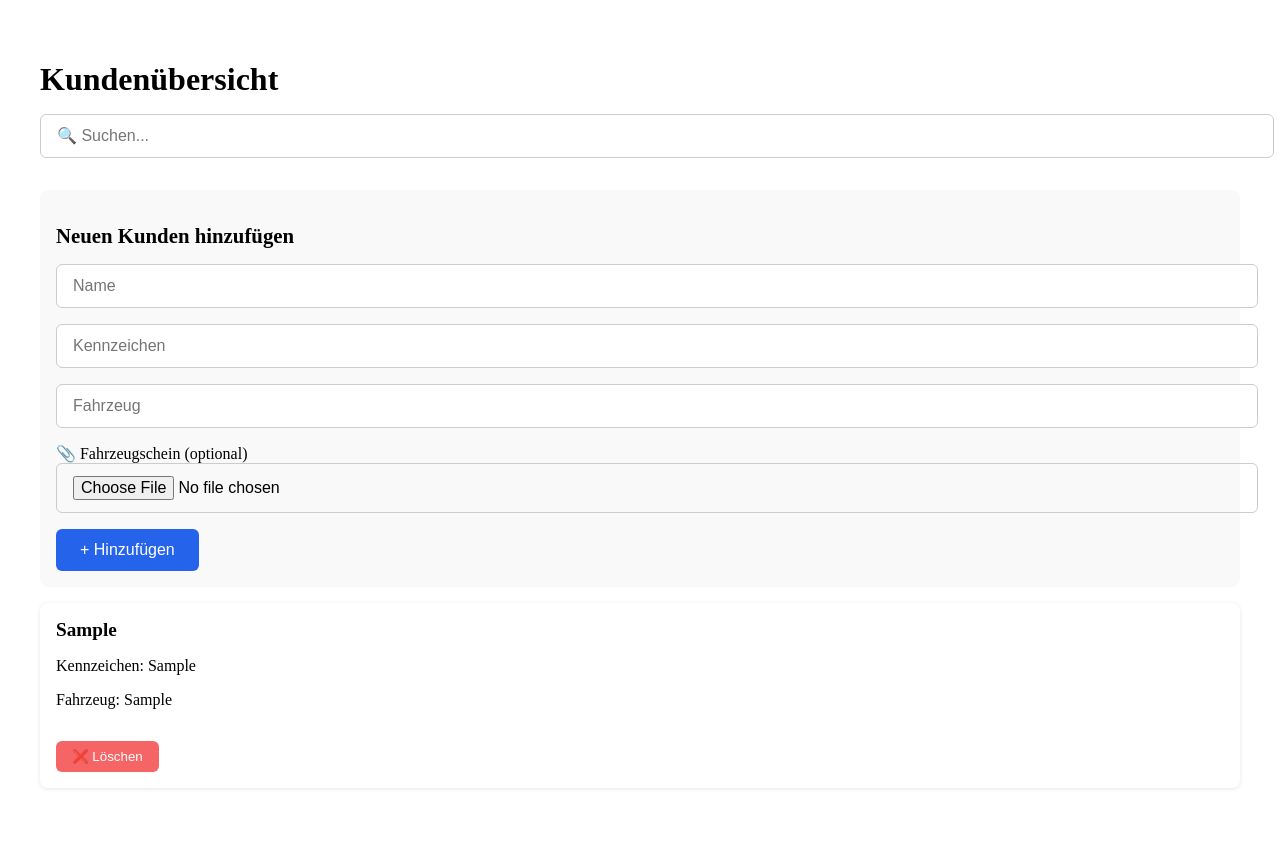
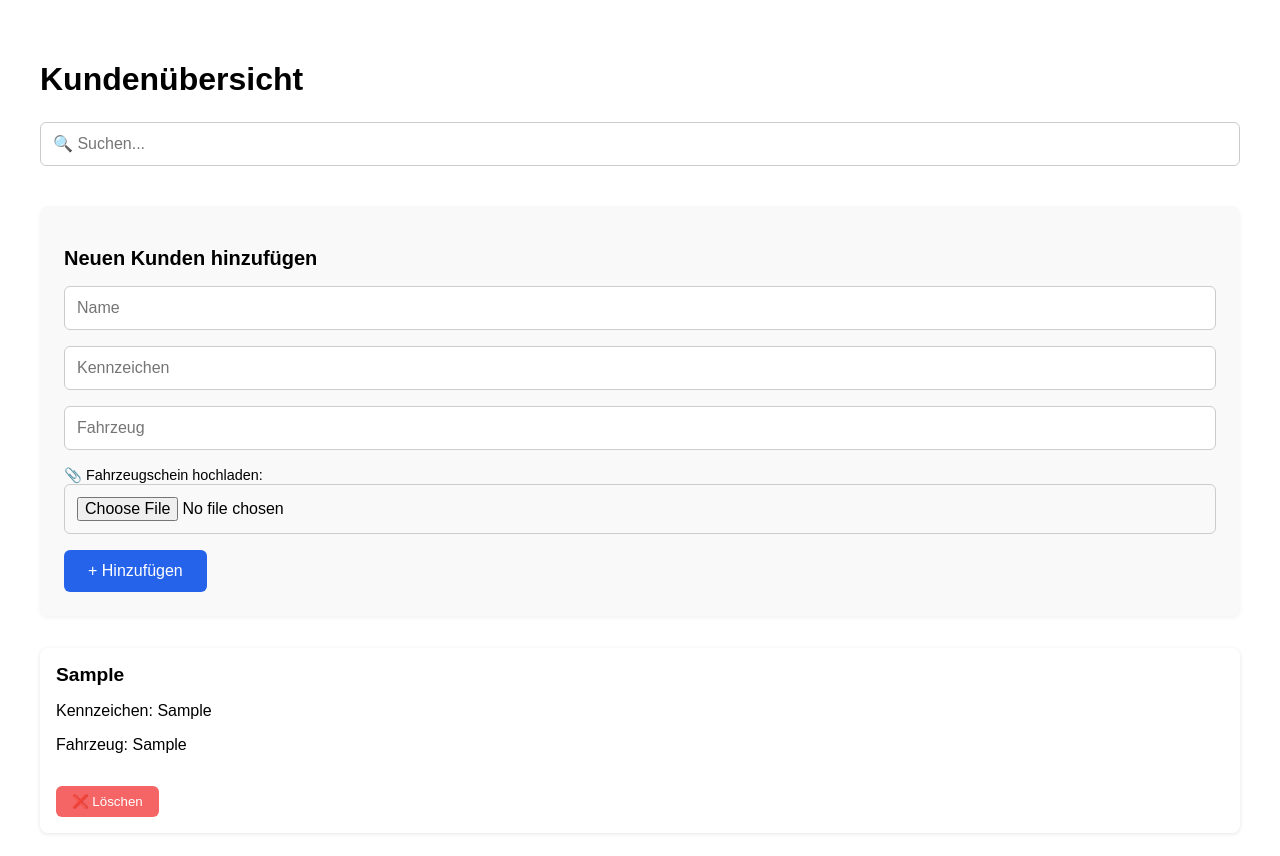
Before and after one commit to Mcan4250-creator/autopilot-crm, a Next.js app: page /kunden in a window 1280 px wide. Both pictures are taken after typing "Sample", "Sample", "Sample" into the empty fields and a click on the button "+ Hinzufügen". Shown: the top 856 px of the page. Before the commit the page ends 828 px from the top, so only its background shows below. Built offline with nearby package versions, Linux system fonts and the light colour scheme.

Commit message:
Update kunden.js

```diff
--- a/pages/kunden.js
+++ b/pages/kunden.js
@@ -1,70 +1,91 @@
-
 import { useState } from "react";
 
-export default function Kunden() { const [customers, setCustomers] = useState([]); const [search, setSearch] = useState(""); const [name, setName] = useState(""); const [license, setLicense] = useState(""); const [car, setCar] = useState(""); const [image, setImage] = useState(null);
+export default function Kunden() {
+  const [customers, setCustomers] = useState([]);
+  const [name, setName] = useState("");
+  const [license, setLicense] = useState("");
+  const [car, setCar] = useState("");
+  const [image, setImage] = useState(null);
+  const [search, setSearch] = useState("");
 
-const handleAddCustomer = () => { if (!name || !license || !car) return; const newCustomer = { name, license, car, image: image ? URL.createObjectURL(image) : null }; setCustomers([...customers, newCustomer]); setName(""); setLicense(""); setCar(""); setImage(null); };
+  const handleAddCustomer = () => {
+    if (!name || !license || !car) return;
 
-const handleFileChange = (e) => { setImage(e.target.files[0]); };
+    const newCustomer = {
+      name,
+      license,
+      car,
+      image: image ? URL.createObjectURL(image) : null,
+    };
+    setCustomers([newCustomer, ...customers]);
+    setName("");
+    setLicense("");
+    setCar("");
+    setImage(null);
+  };
 
-const handleDeleteCustomer = (index) => { const updated = [...customers]; updated.splice(index, 1); setCustomers(updated); };
+  const handleDeleteCustomer = (index) => {
+    const updated = [...customers];
+    updated.splice(index, 1);
+    setCustomers(updated);
+  };
 
-const filteredCustomers = customers.filter((c) => c.name.toLowerCase().includes(search.toLowerCase()) || c.license.toLowerCase().includes(search.toLowerCase()) || c.car.toLowerCase().includes(search.toLowerCase()) );
+  const filteredCustomers = customers.filter((c) =>
+    c.name.toLowerCase().includes(search.toLowerCase())
+  );
 
-return ( <div style={{ padding: "2rem" }}> <h1 style={{ fontSize: "2rem", fontWeight: "bold", marginBottom: "1rem" }}>Kundenübersicht</h1>
+  return (
+    <div style={{ padding: "2rem", fontFamily: "Arial, sans-serif" }}>
+      <h1 style={{ fontSize: "2rem", fontWeight: "bold", marginBottom: "1.5rem" }}>
+        Kundenübersicht
+      </h1>
 
       <input
         type="text"
         placeholder="🔍 Suchen..."
         value={search}
         onChange={(e) => setSearch(e.target.value)}
-    style={inputStyle}
+        style={styles.input}
       />
 
-  <div style={formContainer}>
-    <h2 style={{ fontSize: "1.3rem", fontWeight: "bold", marginBottom: "1rem" }}>Neuen Kunden hinzufügen</h2>
-
+      <div style={styles.card}>
+        <h2 style={styles.cardTitle}>Neuen Kunden hinzufügen</h2>
         <input
           type="text"
           placeholder="Name"
           value={name}
           onChange={(e) => setName(e.target.value)}
-      style={inputStyle}
+          style={styles.input}
         />
-
         <input
           type="text"
           placeholder="Kennzeichen"
           value={license}
           onChange={(e) => setLicense(e.target.value)}
-      style={inputStyle}
+          style={styles.input}
         />
-
         <input
           type="text"
           placeholder="Fahrzeug"
           value={car}
           onChange={(e) => setCar(e.target.value)}
-      style={inputStyle}
+          style={styles.input}
         />
-
-    <label style={{ fontWeight: "500", marginBottom: "0.5rem" }}>📎 Fahrzeugschein (optional)</label>
-    <input type="file" onChange={handleFileChange} style={inputStyle} />
-
-    <button onClick={handleAddCustomer} style={buttonStyle}>+ Hinzufügen</button>
+        <label style={{ fontSize: "0.9rem", marginBottom: "0.5rem" }}>
+          📎 Fahrzeugschein hochladen:
+        </label>
+        <input
+          type="file"
+          onChange={(e) => setImage(e.target.files[0])}
+          style={styles.input}
+        />
+        <button onClick={handleAddCustomer} style={styles.button}>
+          + Hinzufügen
+        </button>
       </div>
 
       {filteredCustomers.map((c, index) => (
-    <div
-      key={index}
-      style={{
-        background: "#fff",
-        padding: "1rem",
-        borderRadius: "8px",
-        boxShadow: "0 1px 4px rgba(0,0,0,0.1)",
-        marginTop: "1rem",
-      }}
-    >
+        <div key={index} style={styles.customerCard}>
           <strong style={{ fontSize: "1.2rem" }}>{c.name}</strong>
           <p>Kennzeichen: {c.license}</p>
           <p>Fahrzeug: {c.car}</p>
@@ -72,17 +93,41 @@ return ( <div style={{ padding: "2rem" }}> <h1 style={{ fontSize: "2rem", fontWe
             <img
               src={c.image}
               alt="Fahrzeugschein"
-          style={{
-            maxWidth: "300px",
-            marginTop: "0.5rem",
-            borderRadius: "6px",
-          }}
+              style={{ maxWidth: "300px", borderRadius: "6px", marginTop: "0.5rem" }}
             />
           )}
-
           <button
             onClick={() => handleDeleteCustomer(index)}
-        style={{
+            style={styles.deleteButton}
+          >
+            ❌ Löschen
+          </button>
+        </div>
+      ))}
+    </div>
+  );
+}
+
+const styles = {
+  input: {
+    width: "100%",
+    padding: "0.75rem",
+    marginBottom: "1rem",
+    fontSize: "1rem",
+    border: "1px solid #ccc",
+    borderRadius: "6px",
+    boxSizing: "border-box",
+  },
+  button: {
+    backgroundColor: "#2563eb",
+    color: "#fff",
+    border: "none",
+    padding: "0.75rem 1.5rem",
+    borderRadius: "6px",
+    fontSize: "1rem",
+    cursor: "pointer",
+  },
+  deleteButton: {
     marginTop: "1rem",
     backgroundColor: "#f56565",
     color: "#fff",
@@ -90,18 +135,24 @@ return ( <div style={{ padding: "2rem" }}> <h1 style={{ fontSize: "2rem", fontWe
     padding: "0.5rem 1rem",
     borderRadius: "6px",
     cursor: "pointer",
-        }}
-      >
-        ❌ Löschen
-      </button>
-    </div>
-  ))}
-</div>
-
-); }
-
-const inputStyle = { display: "block", width: "100%", padding: "0.75rem 1rem", marginBottom: "1rem", fontSize: "1rem", border: "1px solid #ccc", borderRadius: "6px", };
-
-const buttonStyle = { backgroundColor: "#2563eb", color: "#fff", border: "none", padding: "0.75rem 1.5rem", borderRadius: "6px", fontSize: "1rem", cursor: "pointer", };
-
-const formContainer = { backgroundColor: "#f9f9f9", padding: "1rem", borderRadius: "8px", marginTop: "2rem", };
+  },
+  card: {
+    backgroundColor: "#f9f9f9",
+    padding: "1.5rem",
+    borderRadius: "8px",
+    marginTop: "1.5rem",
+    marginBottom: "2rem",
+    boxShadow: "0 2px 4px rgba(0,0,0,0.05)",
+  },
+  cardTitle: {
+    fontSize: "1.25rem",
+    marginBottom: "1rem",
+  },
+  customerCard: {
+    backgroundColor: "#fff",
+    padding: "1rem",
+    borderRadius: "8px",
+    boxShadow: "0 1px 4px rgba(0,0,0,0.1)",
+    marginBottom: "1rem",
+  },
+};
```
Lines whose indentation alone changed are shown as unchanged.
